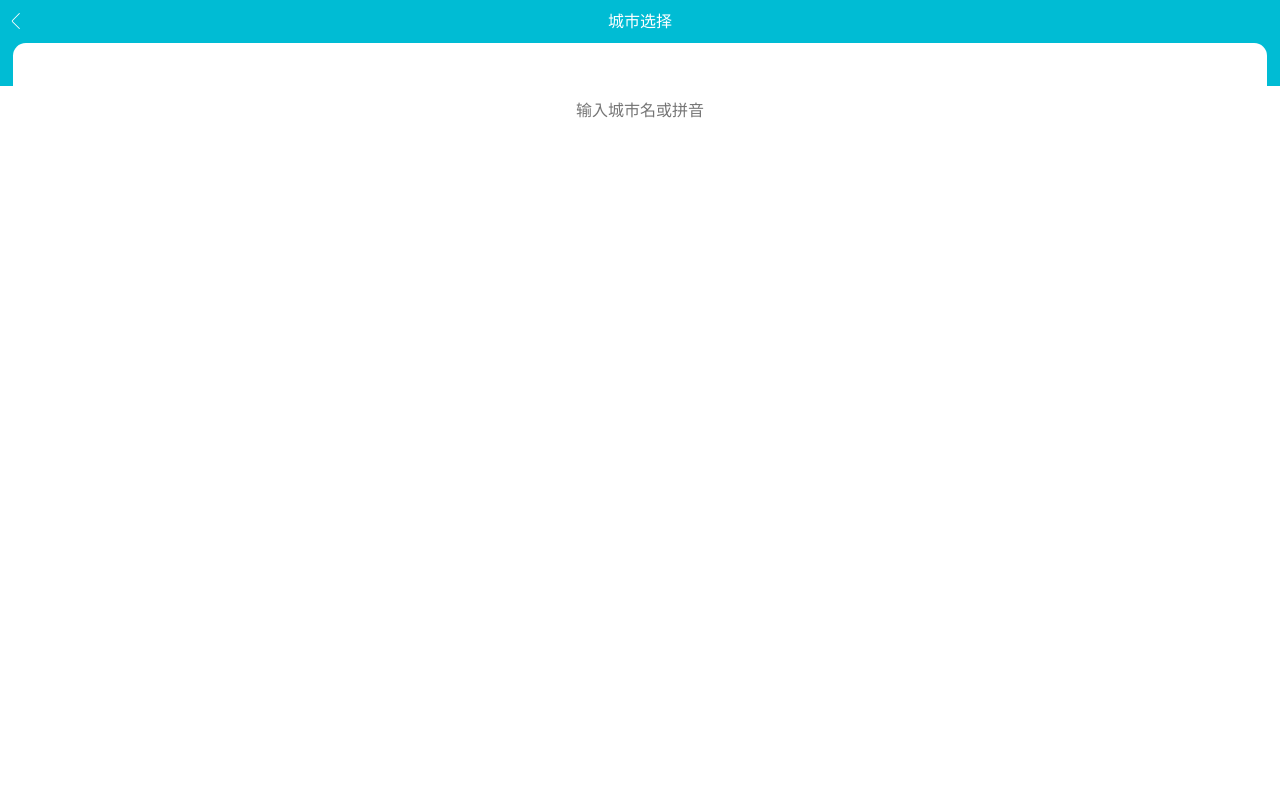
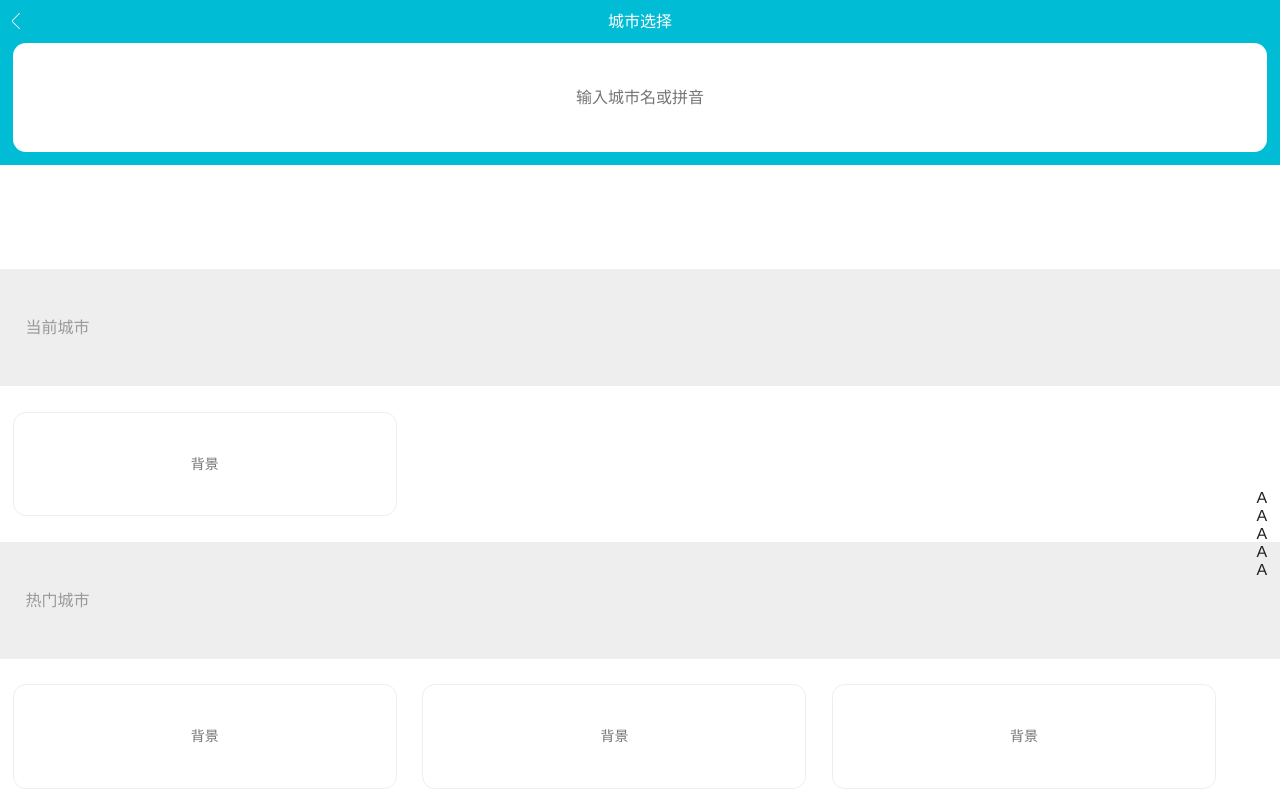
Before and after one commit to ahabhgk/where-to-go, a Vue app: page /city in a window 1280 px wide. Built offline with nearby package versions, Linux system fonts and the light colour scheme.

Commit message:
feat: city list

```diff
--- a/package.json
+++ b/package.json
@@ -9,6 +9,7 @@
   },
   "dependencies": {
     "axios": "^0.19.0",
+    "better-scroll": "^1.15.2",
     "core-js": "^2.6.5",
     "register-service-worker": "^1.6.2",
     "swiper": "^4.5.0",
--- /dev/null
+++ b/src/components/Alphabet.vue
@@ -0,0 +1,31 @@
+<template>
+  <ul>
+    <li>A</li>
+    <li>A</li>
+    <li>A</li>
+    <li>A</li>
+    <li>A</li>
+  </ul>
+</template>
+
+<script>
+export default {
+  name: 'Alphabet',
+}
+</script>
+
+<style lang="scss" scoped>
+ul {
+  position: absolute;
+  right: 0;
+  top: 21vw;
+  bottom: 0;
+  display: flex;
+  flex-direction: column;
+  justify-content: center;
+  padding-right: 1vw;
+  li {
+    list-style: none;
+  }
+}
+</style>
--- /dev/null
+++ b/src/components/List.vue
@@ -0,0 +1,102 @@
+<template>
+  <div class="list-wrap" ref="wrapper">
+    <div class="list">
+      <div class="area">
+        <div class="tit">当前城市</div>
+        <div class="citys">
+          <div class="city">背景</div>
+        </div>
+      </div>
+      <div class="area">
+        <div class="tit">热门城市</div>
+        <div class="citys">
+          <div class="city">背景</div>
+          <div class="city">背景</div>
+          <div class="city">背景</div>
+          <div class="city">背景</div>
+          <div class="city">背景</div>
+          <div class="city">背景</div>
+          <div class="city">背景</div>
+        </div>
+      </div>
+      <div class="list-area">
+        <div class="tit">A</div>
+        <div class="city">背景</div>
+        <div class="city">背景</div>
+        <div class="city">背景</div>
+        <div class="city">背景</div>
+        <div class="city">背景</div>
+        <div class="city">背景</div>
+        <div class="tit">A</div>
+        <div class="city">背景</div>
+        <div class="city">背景</div>
+        <div class="city">背景</div>
+        <div class="city">背景</div>
+        <div class="city">背景</div>
+        <div class="city">背景</div>
+        <div class="tit">A</div>
+        <div class="city">背景</div>
+        <div class="city">背景</div>
+        <div class="city">背景</div>
+        <div class="city">背景</div>
+        <div class="city">背景</div>
+        <div class="city">背景</div>
+      </div>
+    </div>
+  </div>
+</template>
+
+<script>
+import BScroll from 'better-scroll'
+
+export default {
+  name: 'List',
+  mounted() {
+    this.scroll = new BScroll(this.$refs.wrapper)
+  },
+}
+</script>
+
+<style lang="scss" scoped>
+.list-wrap {
+  overflow: hidden;
+  position: absolute;
+  top: 21vw;
+  bottom: 0;
+}
+.tit {
+  background: #eee;
+  color: #999;
+  line-height: 9vw;
+  padding-left: 2vw;
+  border-top: 1px solid #eee;
+  border-bottom: 1px solid #eee;
+}
+.area {
+  .citys {
+    display: flex;
+    flex-wrap: wrap;
+    justify-content: flex-start;
+    padding: 1vw 4vw 1vw 0;
+    .city {
+      width: 30vw;
+      line-height: 8vw;
+      text-align: center;
+      font-size: 14px;
+      color: #757575;
+      box-sizing: border-box;
+      border: 1px solid #eee;
+      border-radius: 1vw;
+      margin: 1vw;
+    }
+  }
+}
+.list-area {
+  .city {
+    line-height: 8vw;
+    border-bottom: 1px solid #eee;
+    color: #757575;
+    padding-left: 2vw;
+  }
+}
+</style>
--- a/src/components/Search.vue
+++ b/src/components/Search.vue
@@ -14,13 +14,13 @@ export default {
 @import '@/assets/style/variable.scss';
 
 .search {
-  height: $headerHeight;
+  height: 9.5vw;
   padding: 0 1vw;
   background: $bgColor;
   input {
-    width: 94vw;
+    width: 96vw;
     line-height: 6.5vw;
-    padding: 2vw;
+    padding: 1vw;
     border-radius: 1vw;
     font-size: 16px;
     text-align: center;
--- a/src/views/City.vue
+++ b/src/views/City.vue
@@ -2,18 +2,24 @@
   <div>
     <CityHeader />
     <CitySearch />
+    <CityList />
+    <CityAlphabet />
   </div>
 </template>
 
 <script>
 import CityHeader from '@/components/CityHeader.vue'
 import CitySearch from '@/components/Search.vue'
+import CityList from '@/components/List.vue'
+import CityAlphabet from '@/components/Alphabet.vue'
 
 export default {
   name: 'City',
   components: {
     CityHeader,
     CitySearch,
+    CityList,
+    CityAlphabet,
   },
 }
 </script>
```
Also changed, not shown: 1 other file (tests, documents, lock files or other folders).
